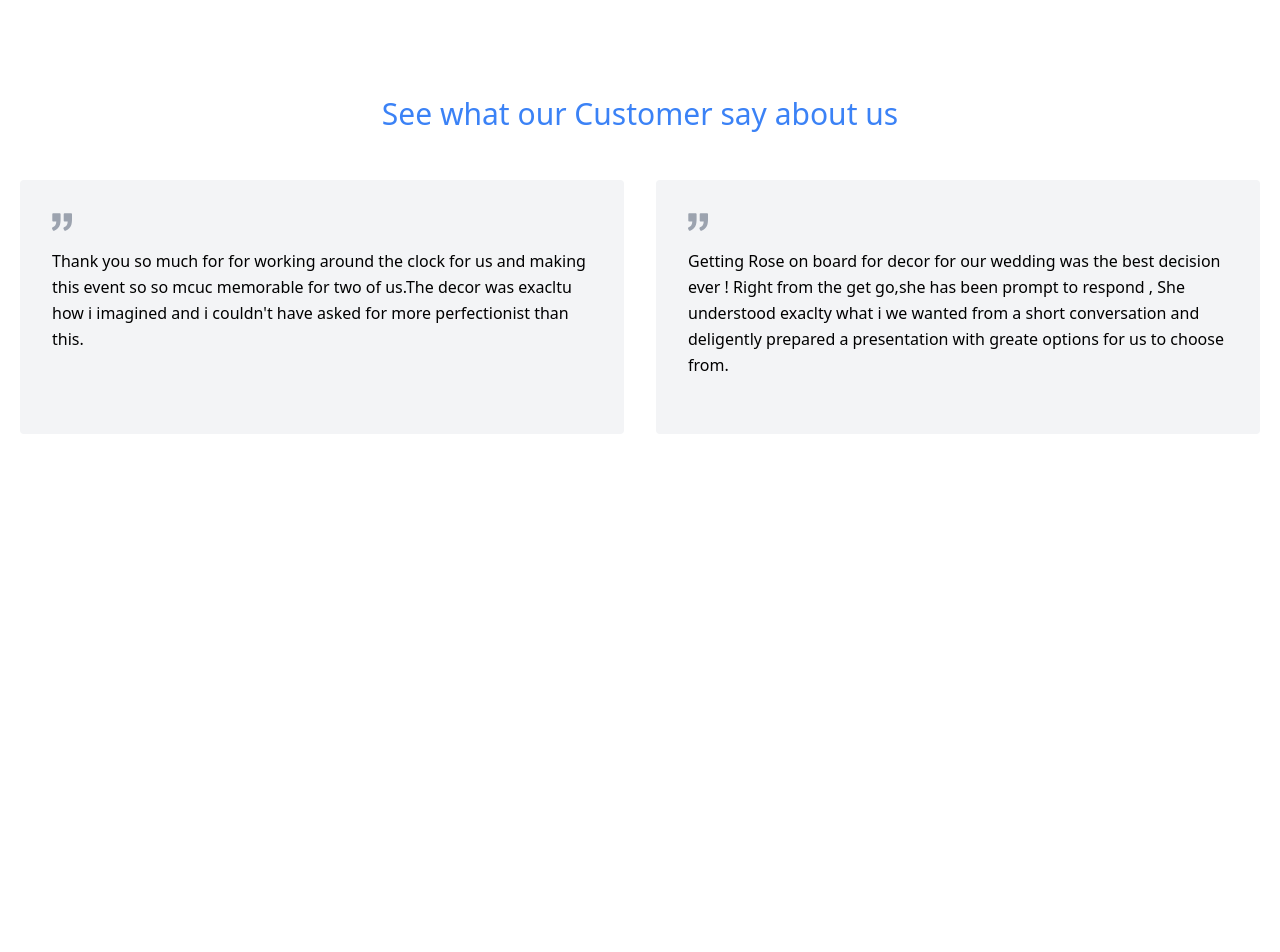
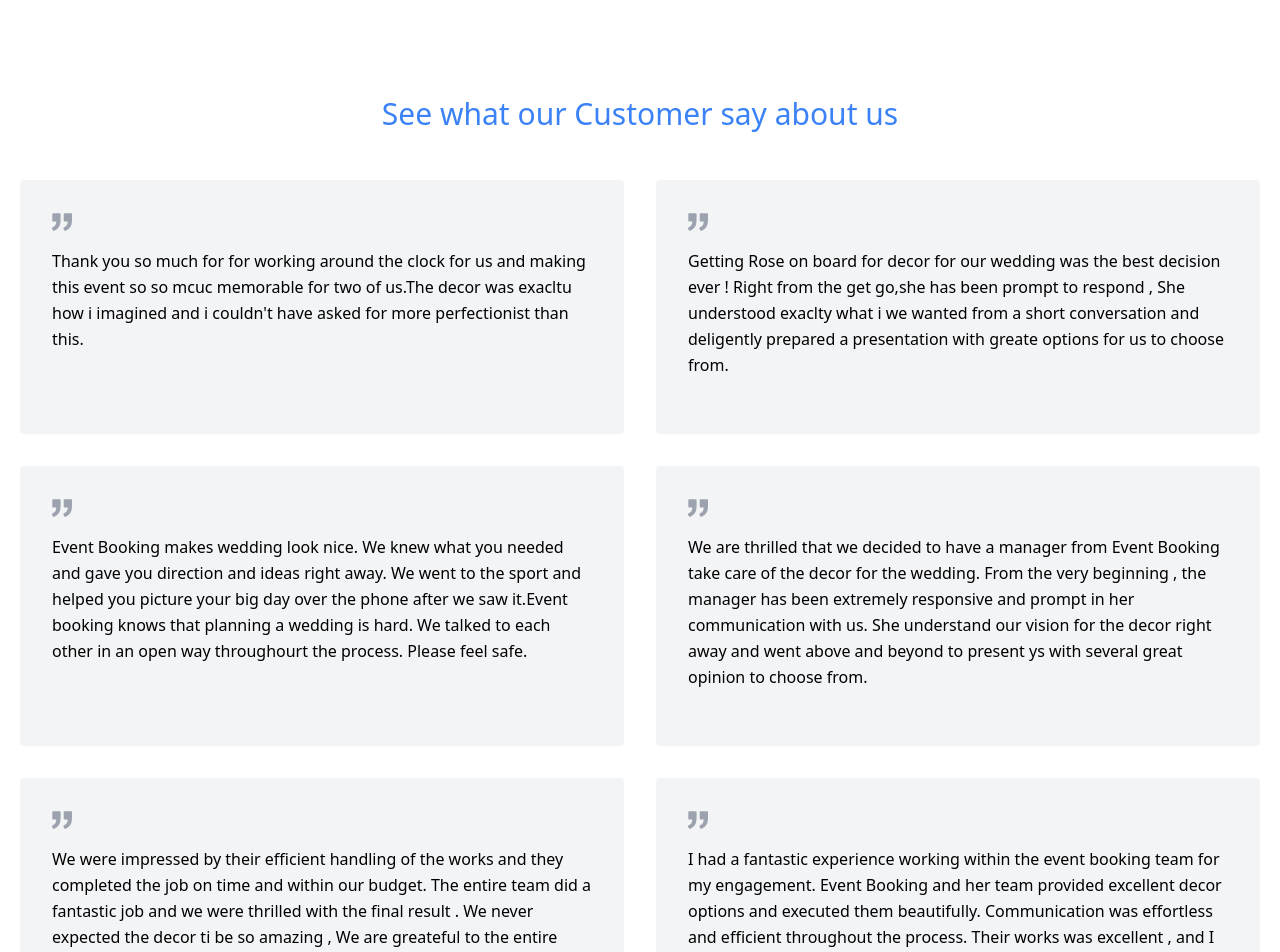
Before and after one commit to karantec/BeautySalon, a Next.js app: page /TestiMonials in a window 1280 px wide. Shown: the top 952 px of the page. Before the commit the page ends 800 px from the top, so only its background shows below. Built offline with nearby package versions, Linux system fonts and the light colour scheme.

Commit message:
firstcommit

```diff
--- a/src/pages/Body.js
+++ b/src/pages/Body.js
@@ -7,7 +7,12 @@ const Body = () => {
       <div className="flex flex-col text-center w-full mb-20">
         <h2 className="text-lg text-purple-500 tracking-widest font-medium title-font mb-1  uppercase">Why we Are</h2>
         <h1 className="sm:text-3xl text-2xl font-medium title-font mb-4 text-gray-900 text-center">About Event Booking</h1>
-          <p className="lg:w-2/3 mx-auto leading-relaxed text-base text-black">At EventBooking, our mission is to improve the lives of venue professionals. We do this by providing software that simplifies their day-to-day jobs and enables them to spend more time doing the things they love..</p>
+        <p className="lg:w-2/3 mx-auto leading-relaxed text-base text-black">At EventBooking, In our opinion , should be customized
+        to meet the unique requirements of the host. We take the time to ge to know our clients and understand their vision.
+        needs, and budget , so we can create an event that exceeds their expectation.</p>
+        <p Name='w-full  text-black justify-center   '> We pride ourselves on our attention to detaill, professionalism , and commitment to our clients.
+          Our goals is to create a seamless <br/>and memorable event that you and your guests will cherish for years to come.
+        </p>
       </div>
       <div className="flex flex-wrap">
         <div className="xl:w-1/4 lg:w-1/2 md:w-full px-8 py-6 border-l-2 border-gray-200 border-opacity-60">
--- a/src/pages/Nav.js
+++ b/src/pages/Nav.js
@@ -8,15 +8,15 @@ const Nav = () => {
             <div className="flex justify-between items-center py-6">
               <div>
 
-                  <span className="text-xl font-bold text-gray-800">Event Booking</span>
+                  <span className="text-xl font-bold text-gray-800">DD Planner</span>
 
               </div>
               <div>
 
-                  <span className="text-gray-500 hover:text-gray-800 mr-4">Log in</span>
+                  <span className="text-gray-500 hover:text-gray-800 mr-4">Home</span>
 
 
-                  <span className="bg-blue-500 hover:bg-blue-700 text-white py-2 px-4 rounded">Sign up</span>
+                  <span className="bg-blue-500 hover:bg-blue-700 text-white py-2 px-4 rounded">About</span>
               </div>
             </div>
           </div>
--- a/src/pages/TestiMonials.js
+++ b/src/pages/TestiMonials.js
@@ -29,6 +29,51 @@ const TestiMonials = () => {
 
         </div>
       </div>
+      <div className="p-4 md:w-1/2 w-full">
+        <div className="h-full bg-gray-100 p-8 rounded">
+          <svg xmlns="http://www.w3.org/2000/svg" fill="currentColor" className="block w-5 h-5 text-gray-400 mb-4" viewBox="0 0 975.036 975.036">
+            <path d="M925.036 57.197h-304c-27.6 0-50 22.4-50 50v304c0 27.601 22.4 50 50 50h145.5c-1.9 79.601-20.4 143.3-55.4 191.2-27.6 37.8-69.399 69.1-125.3 93.8-25.7 11.3-36.8 41.7-24.8 67.101l36 76c11.6 24.399 40.3 35.1 65.1 24.399 66.2-28.6 122.101-64.8 167.7-108.8 55.601-53.7 93.7-114.3 114.3-181.9 20.601-67.6 30.9-159.8 30.9-276.8v-239c0-27.599-22.401-50-50-50zM106.036 913.497c65.4-28.5 121-64.699 166.9-108.6 56.1-53.7 94.4-114.1 115-181.2 20.6-67.1 30.899-159.6 30.899-277.5v-239c0-27.6-22.399-50-50-50h-304c-27.6 0-50 22.4-50 50v304c0 27.601 22.4 50 50 50h145.5c-1.9 79.601-20.4 143.3-55.4 191.2-27.6 37.8-69.4 69.1-125.3 93.8-25.7 11.3-36.8 41.7-24.8 67.101l35.9 75.8c11.601 24.399 40.501 35.2 65.301 24.399z"></path>
+          </svg>
+          <p className="leading-relaxed mb-6 text-black">Event Booking  makes wedding look nice. We knew what you needed and gave you direction and ideas right away.
+          We went to the sport and helped you picture your big day over the phone after we saw it.Event booking knows  that planning a wedding is hard. We talked
+          to  each other in an open way throughourt the process. Please feel safe.
+          </p>
+
+        </div>
+      </div>
+      <div className="p-4 md:w-1/2 w-full">
+        <div className="h-full bg-gray-100 p-8 rounded">
+          <svg xmlns="http://www.w3.org/2000/svg" fill="currentColor" className="block w-5 h-5 text-gray-400 mb-4" viewBox="0 0 975.036 975.036">
+            <path d="M925.036 57.197h-304c-27.6 0-50 22.4-50 50v304c0 27.601 22.4 50 50 50h145.5c-1.9 79.601-20.4 143.3-55.4 191.2-27.6 37.8-69.399 69.1-125.3 93.8-25.7 11.3-36.8 41.7-24.8 67.101l36 76c11.6 24.399 40.3 35.1 65.1 24.399 66.2-28.6 122.101-64.8 167.7-108.8 55.601-53.7 93.7-114.3 114.3-181.9 20.601-67.6 30.9-159.8 30.9-276.8v-239c0-27.599-22.401-50-50-50zM106.036 913.497c65.4-28.5 121-64.699 166.9-108.6 56.1-53.7 94.4-114.1 115-181.2 20.6-67.1 30.899-159.6 30.899-277.5v-239c0-27.6-22.399-50-50-50h-304c-27.6 0-50 22.4-50 50v304c0 27.601 22.4 50 50 50h145.5c-1.9 79.601-20.4 143.3-55.4 191.2-27.6 37.8-69.4 69.1-125.3 93.8-25.7 11.3-36.8 41.7-24.8 67.101l35.9 75.8c11.601 24.399 40.501 35.2 65.301 24.399z"></path>
+          </svg>
+          <p className="leading-relaxed mb-6 text-black">We are thrilled that we decided to have a manager from Event Booking take care of the decor for the wedding.
+          From the very beginning , the manager has been extremely responsive  and prompt in her communication with us. She understand our vision for the decor right away  and went
+          above and beyond to present ys with several great opinion to choose from.</p>
+
+        </div>
+      </div>
+      <div className="p-4 md:w-1/2 w-full">
+        <div className="h-full bg-gray-100 p-8 rounded">
+          <svg xmlns="http://www.w3.org/2000/svg" fill="currentColor" className="block w-5 h-5 text-gray-400 mb-4" viewBox="0 0 975.036 975.036">
+            <path d="M925.036 57.197h-304c-27.6 0-50 22.4-50 50v304c0 27.601 22.4 50 50 50h145.5c-1.9 79.601-20.4 143.3-55.4 191.2-27.6 37.8-69.399 69.1-125.3 93.8-25.7 11.3-36.8 41.7-24.8 67.101l36 76c11.6 24.399 40.3 35.1 65.1 24.399 66.2-28.6 122.101-64.8 167.7-108.8 55.601-53.7 93.7-114.3 114.3-181.9 20.601-67.6 30.9-159.8 30.9-276.8v-239c0-27.599-22.401-50-50-50zM106.036 913.497c65.4-28.5 121-64.699 166.9-108.6 56.1-53.7 94.4-114.1 115-181.2 20.6-67.1 30.899-159.6 30.899-277.5v-239c0-27.6-22.399-50-50-50h-304c-27.6 0-50 22.4-50 50v304c0 27.601 22.4 50 50 50h145.5c-1.9 79.601-20.4 143.3-55.4 191.2-27.6 37.8-69.4 69.1-125.3 93.8-25.7 11.3-36.8 41.7-24.8 67.101l35.9 75.8c11.601 24.399 40.501 35.2 65.301 24.399z"></path>
+          </svg>
+          <p className="leading-relaxed mb-6 text-black">We were impressed by their efficient handling of the works  and they completed the job on time and
+          within our budget. The entire team did a fantastic job and we were thrilled with the final result . We never expected the decor ti be so amazing , We are greateful
+          to the entire team at Event Booking  for making our special day event more Unforgettable.</p>
+
+        </div>
+      </div>
+      <div className="p-4 md:w-1/2 w-full">
+        <div className="h-full bg-gray-100 p-8 rounded">
+          <svg xmlns="http://www.w3.org/2000/svg" fill="currentColor" className="block w-5 h-5 text-gray-400 mb-4" viewBox="0 0 975.036 975.036">
+            <path d="M925.036 57.197h-304c-27.6 0-50 22.4-50 50v304c0 27.601 22.4 50 50 50h145.5c-1.9 79.601-20.4 143.3-55.4 191.2-27.6 37.8-69.399 69.1-125.3 93.8-25.7 11.3-36.8 41.7-24.8 67.101l36 76c11.6 24.399 40.3 35.1 65.1 24.399 66.2-28.6 122.101-64.8 167.7-108.8 55.601-53.7 93.7-114.3 114.3-181.9 20.601-67.6 30.9-159.8 30.9-276.8v-239c0-27.599-22.401-50-50-50zM106.036 913.497c65.4-28.5 121-64.699 166.9-108.6 56.1-53.7 94.4-114.1 115-181.2 20.6-67.1 30.899-159.6 30.899-277.5v-239c0-27.6-22.399-50-50-50h-304c-27.6 0-50 22.4-50 50v304c0 27.601 22.4 50 50 50h145.5c-1.9 79.601-20.4 143.3-55.4 191.2-27.6 37.8-69.4 69.1-125.3 93.8-25.7 11.3-36.8 41.7-24.8 67.101l35.9 75.8c11.601 24.399 40.501 35.2 65.301 24.399z"></path>
+          </svg>
+          <p className="leading-relaxed mb-6 text-black">I had a fantastic experience working within the event booking team for my engagement. Event Booking  and her team
+          provided excellent decor options and executed them beautifully. Communication was effortless and efficient throughout the process. Their works was excellent , and I want to
+          collaborate with them against in the near future. </p>
+
+        </div>
+      </div>
     </div>
   </div>
 </section>
@@ -37,4 +82,4 @@ const TestiMonials = () => {
   )
 }
 
-export default TestiMonials
+export default TestiMonials;
```
Lines whose indentation alone changed are shown as unchanged.
